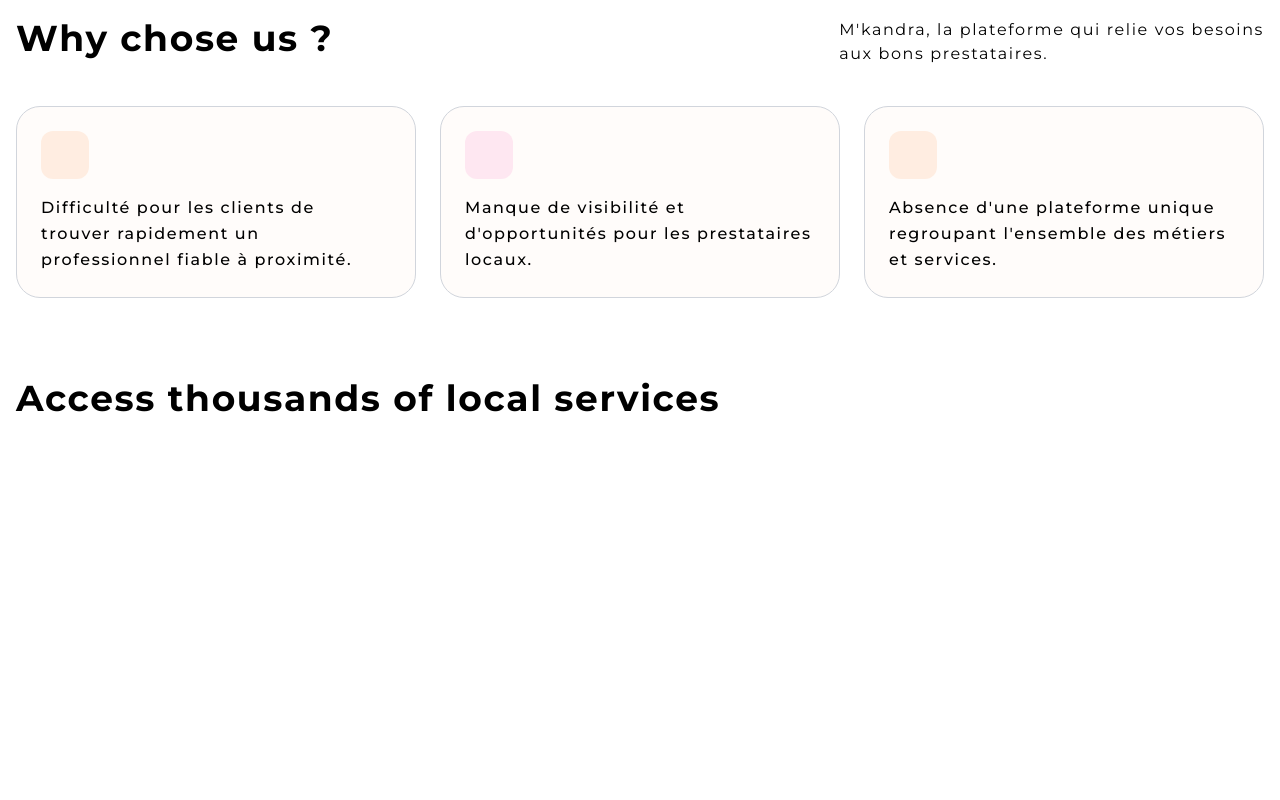
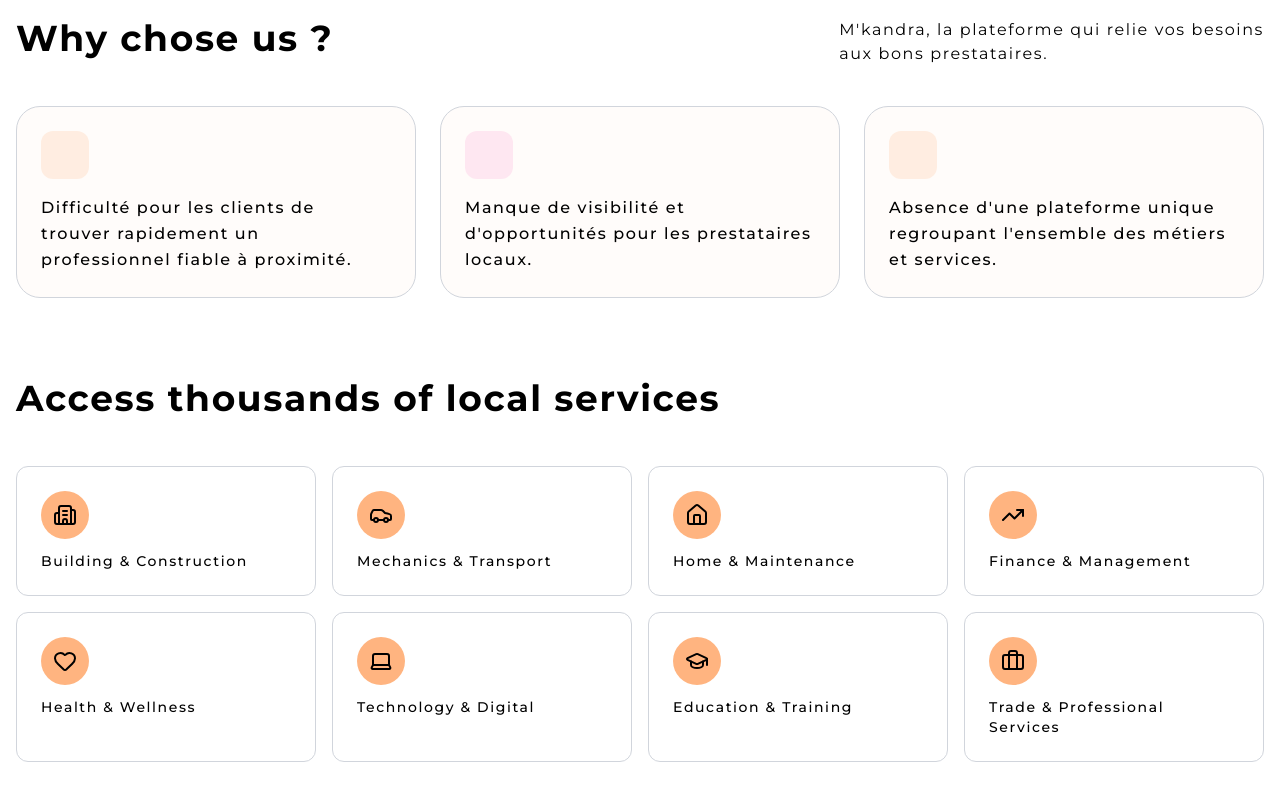
Before and after one commit to StevenMario/ft_transcendance, a React (Vite) app in the folder Transcendance/: page / in a window 1280 px wide. Shown: the part 738-1538 px from the top of the page. Before the commit the page ends 1158 px from the top, so only its background shows below. Built offline with nearby package versions, Linux system fonts and the light colour scheme; some icons are missing.

Commit message:
Access service:

```diff
--- a/Transcendance/src/components/LandingPage/AccessService/AccessService.tsx
+++ b/Transcendance/src/components/LandingPage/AccessService/AccessService.tsx
@@ -11,12 +11,29 @@ function AccessService() {
         { icon: Briefcase, title: "Trade & Professional Services" },
     ];
     return (
-        <section className="mt-20">
-            <h2 className="text-2xl md:text-3xl lg:text-4xl font-bold text-foreground">
-                Access thousands of local services
-            </h2>
+        <section className="py-12 md:py-20 bg-muted/30">
+      <div className="container">
+        <h2 className="text-2xl md:text-3xl lg:text-4xl font-bold text-foreground mb-8 md:mb-12">
+          Access thousands of local services
+        </h2>
 
-        </section>);
+        <div className="grid grid-cols-2 sm:grid-cols-3 lg:grid-cols-4 gap-3 md:gap-4">
+          {services.map((service, index) => (
+            <div
+              key={index}
+              className="group p-4 md:p-6 rounded-xl  border border-gray-300 hover:border-amber-600 transition-all duration-300 hover:shadow-lg cursor-pointer"
+            >
+              <div className="w-10 h-10 md:w-12 md:h-12 rounded-3xl bg-orange-500/50 text-primary flex items-center justify-center mb-3 group-hover:border-amber-600 group-hover:text-primary-foreground transition-all duration-300">
+                <service.icon size={20} className="md:w-6 md:h-6 " />
+              </div>
+              <h3 className="text-xs md:text-sm font-medium text-foreground">
+                {service.title}
+              </h3>
+            </div>
+          ))}
+        </div>
+      </div>
+    </section>);
 }
 
 export default AccessService;
```
